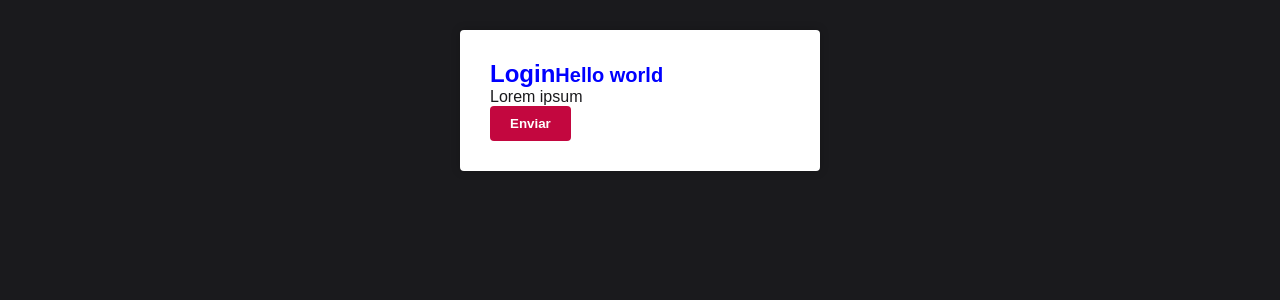
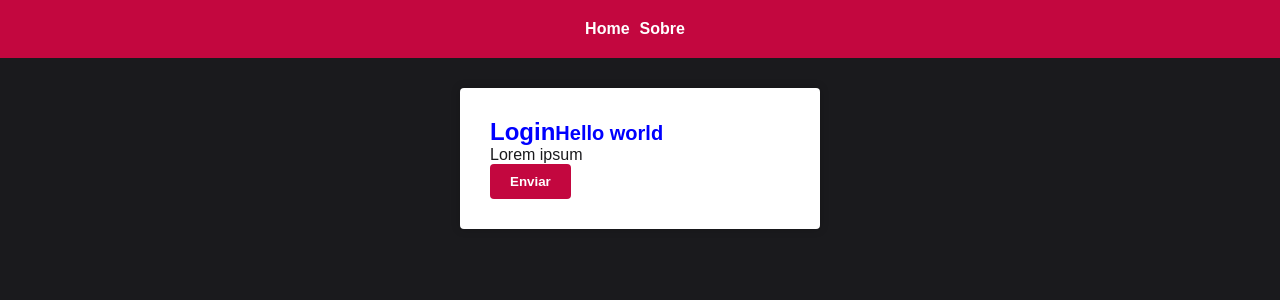
Before and after one commit to MogLuiz/student-control, a React (Create React App) app: page / in a window 1280 px wide. Shown: the top 300 px of the page. Built offline with nearby package versions, Linux system fonts and the light colour scheme; the HTML template or start-up script is replaced by a standard one.

Commit message:
Menu da aplicação

```diff
--- a/src/App.js
+++ b/src/App.js
@@ -1,11 +1,13 @@
 import React from 'react'
 
 import Login from './pages/Login'
+import Header from './components/Header'
 import GlobalStyle from './styles/GlobalStyles';
 
 function App() {
   return (
     <>
+      <Header />
       <Login />
       <GlobalStyle />
     </>
--- /dev/null
+++ b/src/components/Header/index.js
@@ -0,0 +1,11 @@
+import React from 'react'
+import { Nav } from './styled'
+
+export default function Header() {
+  return (
+    <Nav>
+      <a href="/">Home</a>
+      <a href="/">Sobre</a>
+    </Nav>
+  )
+}
--- /dev/null
+++ b/src/components/Header/styled.js
@@ -0,0 +1,18 @@
+import styled from "styled-components";
+import { primaryColor } from '../../config/colors'
+
+export const Nav = styled.nav`
+
+  background: ${primaryColor};
+  padding: 20px;
+  display: flex;
+  align-items: center;
+  justify-content: center;
+
+  a {
+    color: #fff;
+    margin: 0 10px 0 0;
+    font-weight: bold;
+  }
+
+`
```
